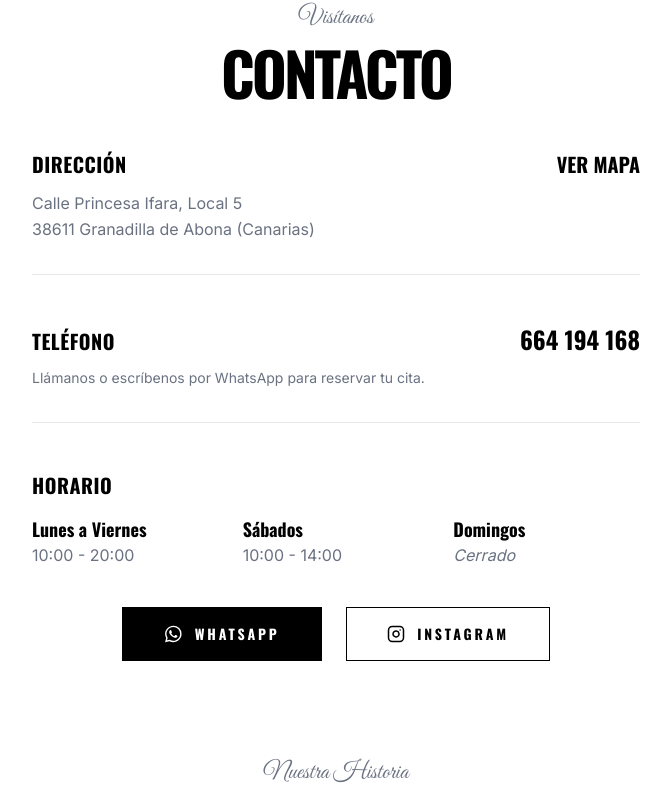
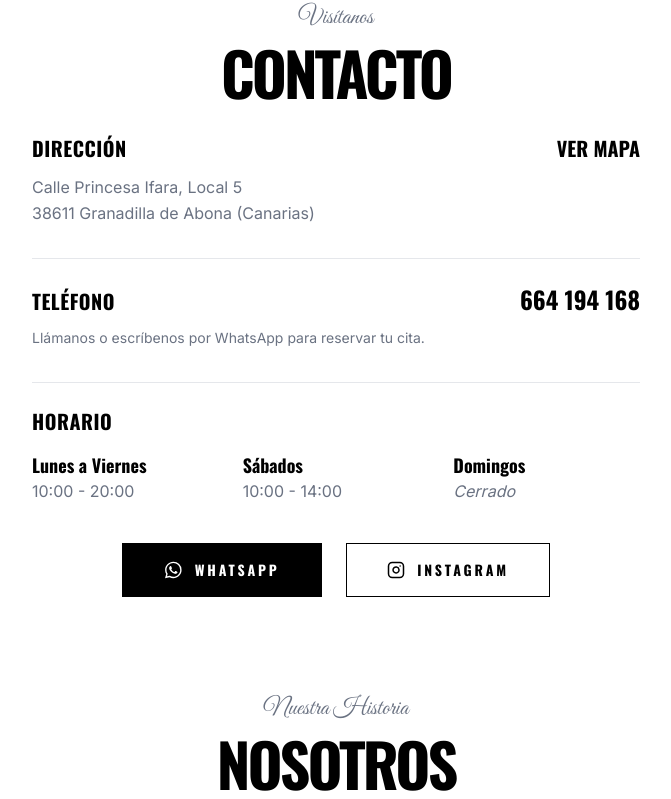
Before and after one commit to thefckingcompany/tfc-web, a React (Vite) app: page / in a window 1280 px wide. Shown: the part 2414-3213 px from the top of the page, without its empty margins (304-975 px from the left). Built offline with nearby package versions, Linux system fonts and the light colour scheme.

Commit message:
Reduce vertical spacing in Contact section to match Services section

```diff
--- a/src/components/home/LocationTeaser.tsx
+++ b/src/components/home/LocationTeaser.tsx
@@ -7,14 +7,14 @@ export const LocationTeaser = () => {
             <div className="max-w-2xl mx-auto px-10 sm:px-8 lg:px-8">
 
                 {/* Header Centered */}
-                <div className="text-center mb-12 animate-fade-in-up">
+                <div className="text-center mb-8 animate-fade-in-up">
                     <p className="font-script text-2xl text-gray-500 mb-2">Visítanos</p>
                     <h2 className="text-3xl sm:text-4xl md:text-6xl font-oswald font-bold uppercase tracking-tighter text-black">
                         Contacto
                     </h2>
                 </div>
 
-                <div className="flex flex-col gap-12">
+                <div className="flex flex-col gap-6">
 
                     {/* Dirección */}
                     <div className="group border-b border-gray-200 pb-8">
```
